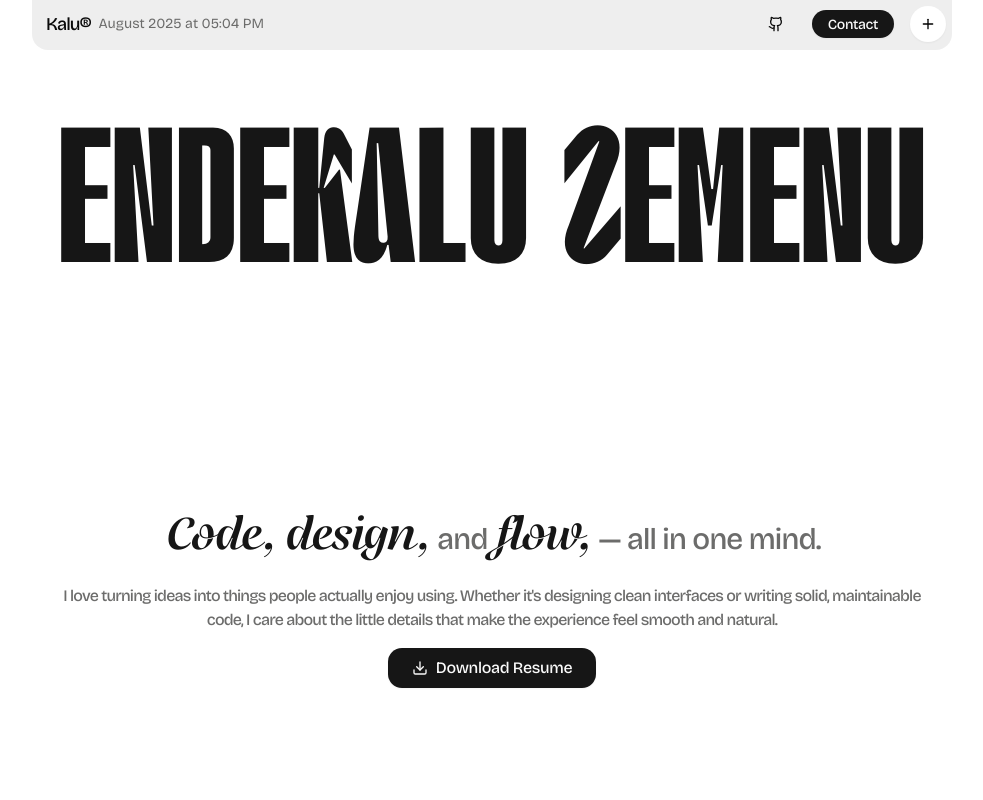
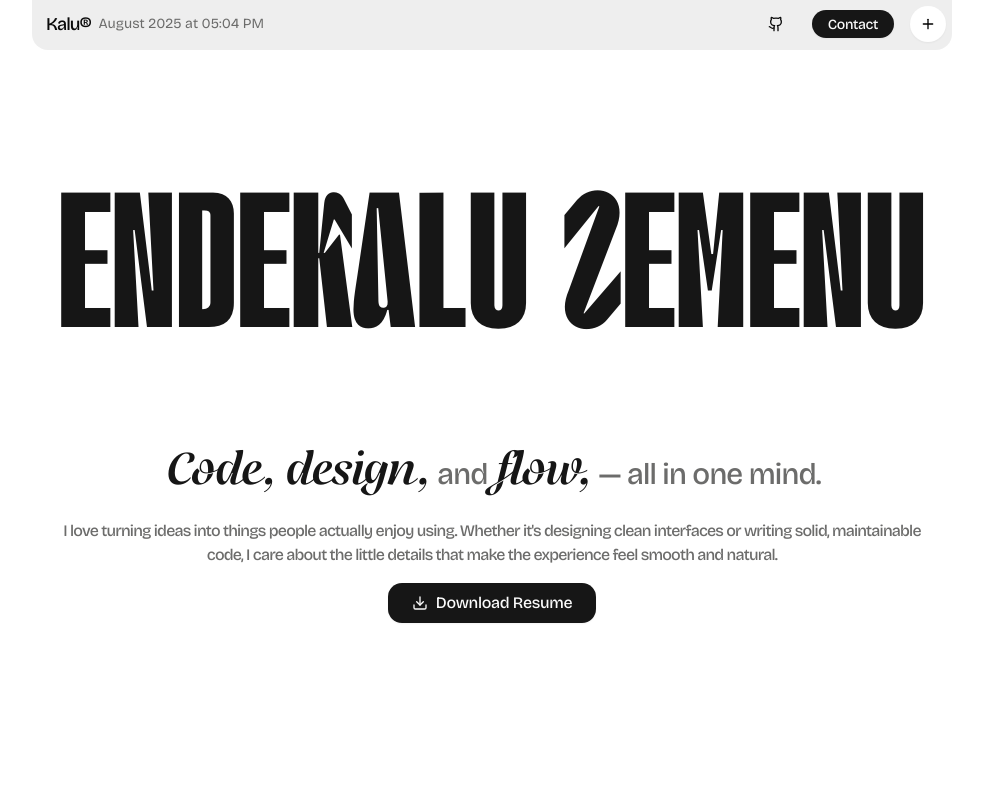
Before and after one commit to KALU-c/_portfolio, a Next.js app: page / in a window 1280 px wide. Shown: the top 800 px of the page, without its empty margins (148-1131 px from the left). Built offline with nearby package versions, Linux system fonts and the light colour scheme.

Commit message:
chore: minor ui change

```diff
--- a/components/sections/Hero.tsx
+++ b/components/sections/Hero.tsx
@@ -49,7 +49,7 @@ const Hero = () => {
 
 	return (
 		<section>
-			<div className="flex flex-col items-center md:justify-between justify-end leading-0 min-h-dvh py-28 max-md:gap-4">
+			<div className="flex flex-col items-center md:justify-evenly justify-end leading-0 min-h-dvh py-28 max-md:gap-4">
 				<div className="md:hidden relative h-[550px] w-full overflow-hidden rounded-2xl flex-1">
 					<AnimatedImage
 						src={"https://framerusercontent.com/images/7P2v0b7fdEwf2A2lE1d37Fu8c.jpeg"}
```
